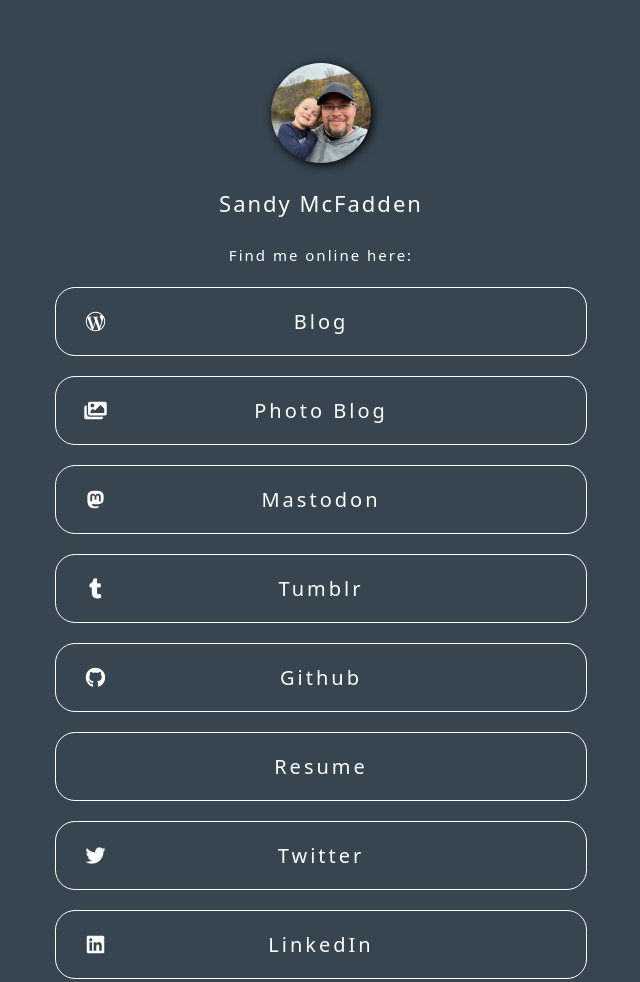
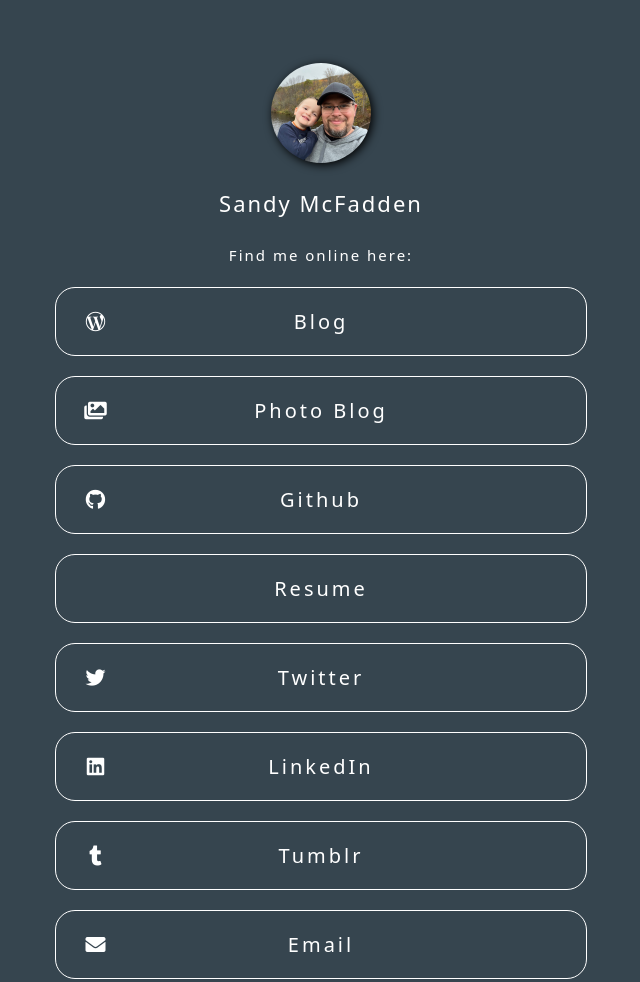
Before and after one commit to sandymcfadden/link-site, a plain HTML site: page index.html in a window 1280 px wide. Shown: the top 982 px of the page, without its empty margins (319-959 px from the left). Drawn offline with Linux system fonts and the light colour scheme.

Commit message:
Remove mstd

```diff
--- a/index.html
+++ b/index.html
@@ -39,16 +39,6 @@
             Photo Blog</a>
         </li>
         <li>
-            <a href="https://mastodon.sandym.ca/@sandy" target="_blank">
-                <i class="fab fa-mastodon"></i>
-            Mastodon</a>
-        </li>
-        <li>
-            <a href="https://www.tumblr.com/sandyupdates" target="_blank">
-                <i class="fab fa-tumblr"></i>
-            Tumblr</a>
-        </li>
-        <li>
             <a href="https://github.com/sandymcfadden" target="_blank">
                 <i class="fab fa-github"></i>
             Github</a>
@@ -72,6 +62,11 @@
             LinkedIn</a>
         </li>
         <li>
+            <a href="https://www.tumblr.com/sandyupdates" target="_blank">
+                <i class="fab fa-tumblr"></i>
+            Tumblr</a>
+        </li>
+        <li>
             <a href="mailto:sandymc@gmail.com">
                 <i class="fas fa-envelope"></i>
             Email</a>
```
